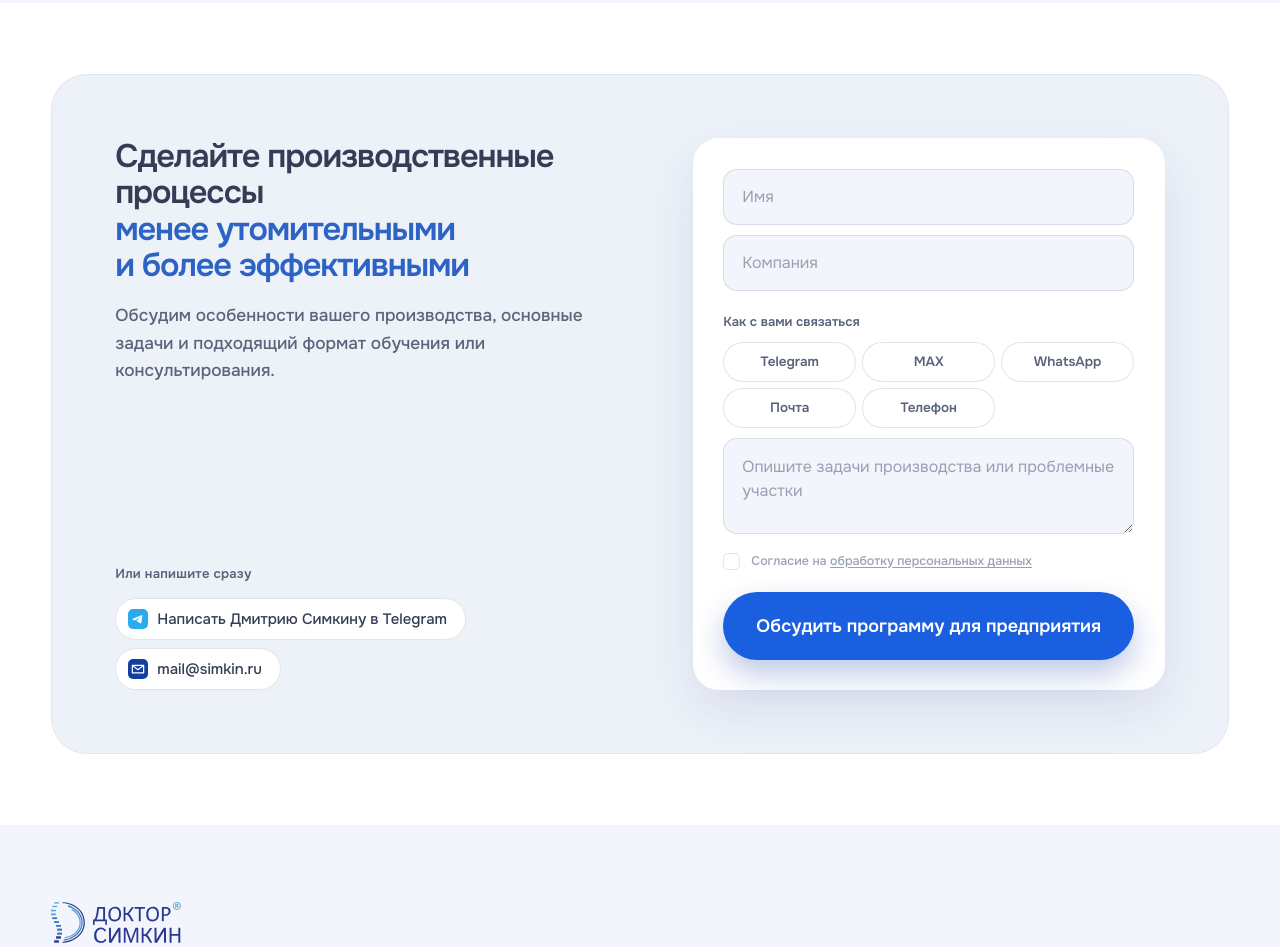
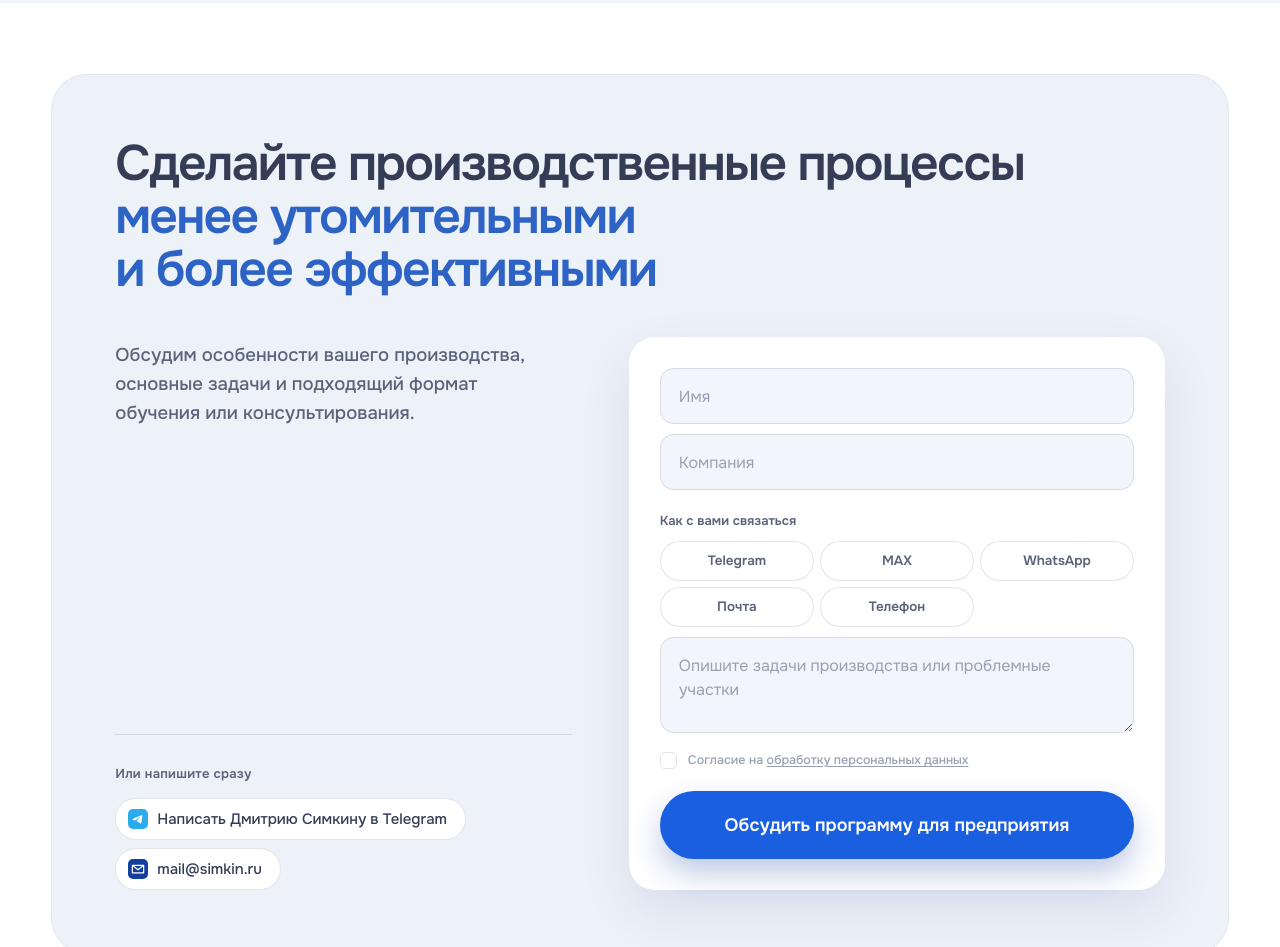
Before and after one commit to Ivanweb1/simkin-prototype, a plain HTML site: page design/promyshlennaya-ergonomika.html in a window 1280 px wide. Shown: the part 10180-11127 px from the top of the page. Drawn offline with Linux system fonts and the light colour scheme.

Commit message:
Финальный блок #request: заголовок стандартного кегля .dh2 на всю ширину и 2 ровные колонки под ним

```diff
--- a/design/promyshlennaya-ergonomika.html
+++ b/design/promyshlennaya-ergonomika.html
@@ -407,14 +407,20 @@
 #expert .dk-author__note{margin-top:20px}
 #expert .dexp__btn{margin-top:24px}
 
-/* Блок 10: компактный заголовок слева и выравнивание левой и правой колонок по высоте */
-#request .dband__grid{align-items:stretch}
-#request .dband__left{display:flex;flex-direction:column}
-#request .dband__h2{
-  font-size:clamp(28px,2.55vw,40px);line-height:1.12;max-width:18em;
+/* Блок 10: заголовок стандартного кегля .dh2 на всю ширину сверху, под ним — 2 ровные колонки */
+#request .dband__h2{max-width:22em;margin-bottom:clamp(28px,3.2vw,44px)}
+#request .dband__grid{
+  grid-template-columns:minmax(0,.92fr) minmax(0,1.08fr);
+  gap:clamp(28px,4.5vw,64px);align-items:stretch;
 }
-#request .dband__sub{margin-top:18px}
-#request .ddirect{margin-top:auto;padding-top:28px}
+#request .dband__left{
+  display:flex;flex-direction:column;
+  padding-top:4px;
+}
+#request .dband__sub{margin-top:0;font-size:clamp(18px,1.45vw,21px);line-height:1.55;max-width:24em}
+#request .ddirect{
+  margin-top:auto;padding-top:28px;border-top:1px solid var(--d-line);
+}
 
 /* Кнопка первого экрана, мобильный порядок и кадрирование фото */
 .dcohero{padding-bottom:clamp(20px,2.4vw,32px)}
@@ -511,7 +517,9 @@ a.dprom-trust__item:focus-visible{outline:2px solid var(--brand);outline-offset:
   .dcol-ed:last-child{padding-left:0;border-left:0;padding-top:28px;border-top:1px solid var(--d-line)}
   .dapp-triad{grid-template-columns:1fr;gap:18px}
   .dapp-triad__items{justify-content:flex-start}
-  #request .dband__h2{max-width:none}
+  #request .dband__h2{max-width:none;margin-bottom:24px}
+  #request .dband__grid{grid-template-columns:1fr;gap:28px}
+  #request .ddirect{margin-top:24px;padding-top:22px}
 }
 @media (max-width:860px){
   .dpart-who{grid-template-columns:1fr;padding:20px}
@@ -1296,9 +1304,9 @@ a.dprom-trust__item:focus-visible{outline:2px solid var(--brand);outline-offset:
 <section class="dsec dsec--cta" id="request">
   <div class="dwrap">
     <div class="dband" data-rv>
+      <h2 class="dh2 dband__h2">Сделайте производственные процессы <span class="dband__soft">менее утомительными и&nbsp;более эффективными</span></h2>
       <div class="dband__grid">
         <div class="dband__left">
-          <h2 class="dh2 dband__h2">Сделайте производственные процессы <span class="dband__soft">менее утомительными и&nbsp;более эффективными</span></h2>
           <p class="dband__sub">Обсудим особенности вашего производства, основные задачи и&nbsp;подходящий формат обучения или консультирования.</p>
           <div class="ddirect">
             <span class="ddirect__t">Или напишите сразу</span>
```
